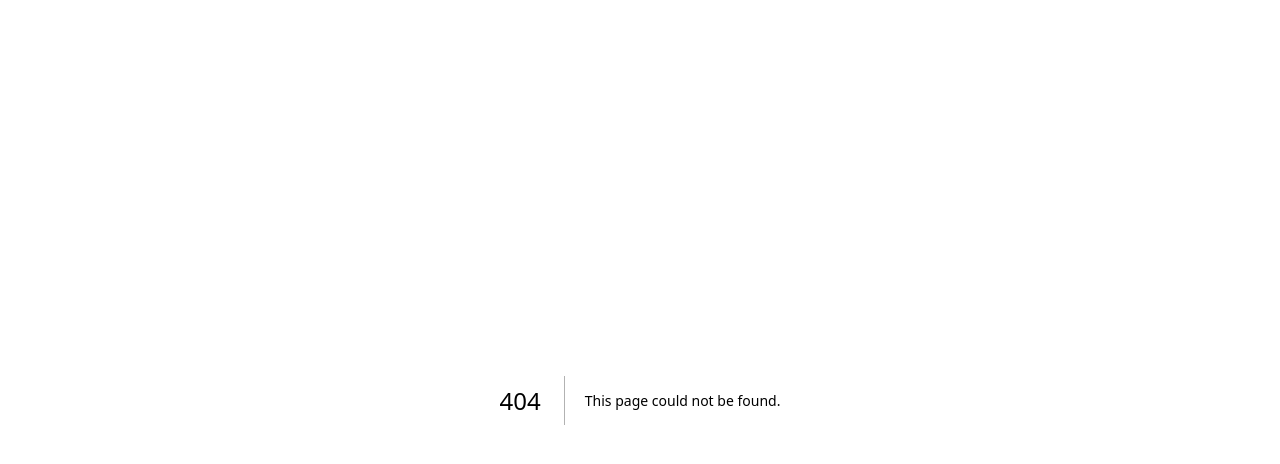
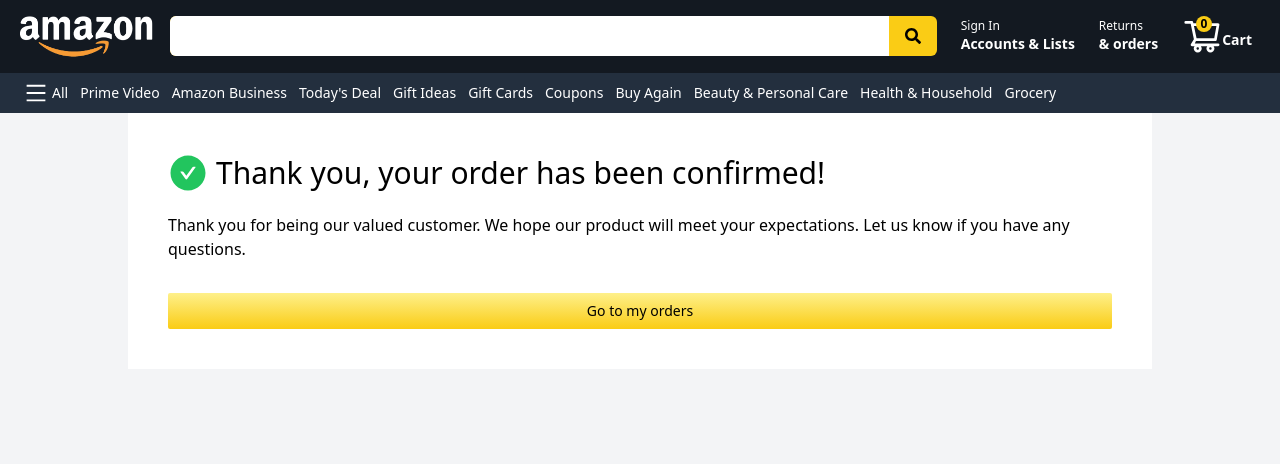
Before and after one commit to arifm6/amazon-clone, a Next.js app: page /success in a window 1280 px wide. Before the commit this address had no page. Shown: the top 464 px of the page. Built offline with nearby package versions, Linux system fonts and the light colour scheme; no server answers.

Commit message:
finished orders page

```diff
--- /dev/null
+++ b/components/Order.tsx
@@ -0,0 +1,58 @@
+import React from "react";
+import moment from "moment";
+import Currency from "react-currency-formatter";
+type Props = {
+  id: string;
+  amount: number;
+  amountShipping: number;
+  items: any;
+  timestamp: number;
+  images: [];
+};
+
+function Order({
+  id,
+  amount,
+  amountShipping,
+  items,
+  timestamp,
+  images,
+}: Props) {
+  console.log(items.data.length);
+  return (
+    <div className="relative border rounded-md ">
+      <div className="flex items-center space-x-10 p-5 bg-gray-100 text-sm text-gray-600 ">
+        <div>
+          <p className="font-bold text-xs">ORDER PLACED</p>
+          <p>{moment.unix(timestamp).format("DD MMM YYYY")}</p>
+        </div>
+        <div>
+          <p className="text-xs font-bold">TOTAL</p>
+          <p>
+            <Currency quantity={amount} currency="CAD" /> - Next Day Delivery
+            Fee: <Currency quantity={amountShipping} currency="CAD" />
+          </p>
+        </div>
+        <p className="text-xs whitespace-nowrap sm:text-xl self-end flex-1 text-right text-blue-500">
+          {items.data.length} item{items.data.length === 1 ? "" : "s"}
+        </p>
+        <p className="absolute top-2 right-2 w-40 lg:w-72 truncate text-xs whitespace-nowrap">
+          ORDER # {id}
+        </p>
+      </div>
+      <div className="p-5 sm:p-10 ">
+        <div className="flex space-x-6 overflow-x-auto">
+          {images.map((image) => (
+            <img
+              src={image}
+              alt="Order Image"
+              className="h-20 object-contain sm:h-32"
+            />
+          ))}
+        </div>
+      </div>
+    </div>
+  );
+}
+
+export default Order;
--- a/package.json
+++ b/package.json
@@ -13,6 +13,7 @@
     "firebase": "^9.13.0",
     "firebase-admin": "^11.2.0",
     "micro": "^9.4.1",
+    "moment": "^2.29.4",
     "next": "latest",
     "next-auth": "^4.15.0",
     "react": "18.2.0",
--- /dev/null
+++ b/pages/orders.tsx
@@ -0,0 +1,81 @@
+import Header from "../components/Header";
+import { getSession, useSession } from "next-auth/react";
+import db from "../firebase";
+import {
+  collection,
+  orderBy,
+  doc,
+  getDocs,
+  QuerySnapshot,
+} from "firebase/firestore";
+import moment from "moment";
+import Order from "../components/Order";
+type Props = {
+  orders: any;
+};
+
+function Orders({ orders }: Props) {
+  console.log(orders);
+  const { data: session, status } = useSession();
+  return (
+    <div>
+      <Header />
+      <main className="max-w-screen-lg mx-auto p-10">
+        <h1 className="text-3xl border-b mb-2 pb-1 border-yellow-400">
+          Your orders
+        </h1>
+        {status === "authenticated"
+          ? `${orders.length} order${orders.length === 1 ? "" : "s"}`
+          : "Please sign in to see your orders"}
+        <div className="mt-5 space-y-4 ">
+          {orders?.map(
+            ({ id, amount, amountShipping, items, timestamp, images }: any) => (
+              <Order
+                key={id}
+                id={id}
+                amount={amount}
+                amountShipping={amountShipping}
+                items={items}
+                timestamp={timestamp}
+                images={images}
+              />
+            )
+          )}
+        </div>
+      </main>
+    </div>
+  );
+}
+
+export default Orders;
+
+export async function getServerSideProps(context: any) {
+  const stripe = require("stripe")(process.env.STRIPE_SECRET_KEY);
+  //get users logged in credentials
+
+  const session = await getSession(context);
+  if (!session) {
+    return {
+      props: {},
+    };
+  }
+  // firebase db
+  const stripeOrders = await getDocs(
+    collection(db, "users", session?.user?.email as string, "orders")
+  );
+  //stripe orders
+  const orders = await Promise.all(
+    stripeOrders.docs.map(async (order) => ({
+      id: order.id,
+      amount: order.data().amount,
+      amountShipping: order.data().amount_shipping,
+      images: order.data().images,
+      timestamp: moment(order.data().timestamp.toDate()).unix(),
+      items: await stripe.checkout.sessions.listLineItems(order.id, {
+        limit: 100,
+      }),
+    }))
+  );
+
+  return { props: { orders } };
+}
--- /dev/null
+++ b/pages/success.tsx
@@ -0,0 +1,36 @@
+import { useRouter } from "next/router";
+import { AiFillCheckCircle } from "react-icons/ai";
+
+import Header from "../components/Header";
+type Props = {};
+
+function success({}: Props) {
+  const router = useRouter();
+  return (
+    <div className="bg-gray-100 h-screen">
+      <Header />
+      <main className="max-w-screen-lg mx-auto">
+        <div className="flex flex-col p-10 bg-white ">
+          <div className="flex items-center space-x-2 mb-5">
+            <AiFillCheckCircle className="text-green-500 h-10 w-10" />
+            <h1 className="text-3xl">
+              Thank you, your order has been confirmed!
+            </h1>
+          </div>
+          <p>
+            Thank you for being our valued customer. We hope our product will
+            meet your expectations. Let us know if you have any questions.
+          </p>
+          <button
+            onClick={() => router.push("/orders")}
+            className="button mt-8"
+          >
+            Go to my orders
+          </button>
+        </div>
+      </main>
+    </div>
+  );
+}
+
+export default success;
```
Also changed, not shown: firebase.js (+8 -2 lines), 1 other file (tests, documents, lock files or other folders).
